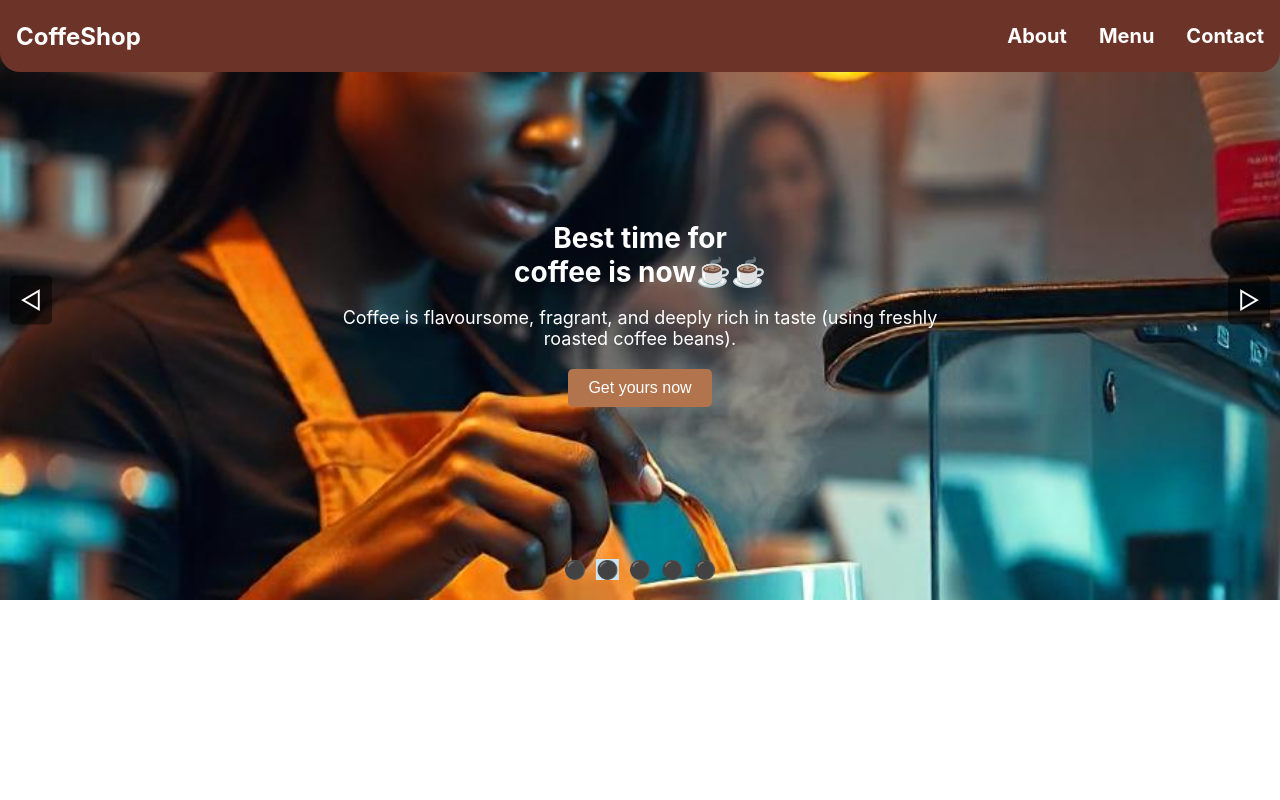
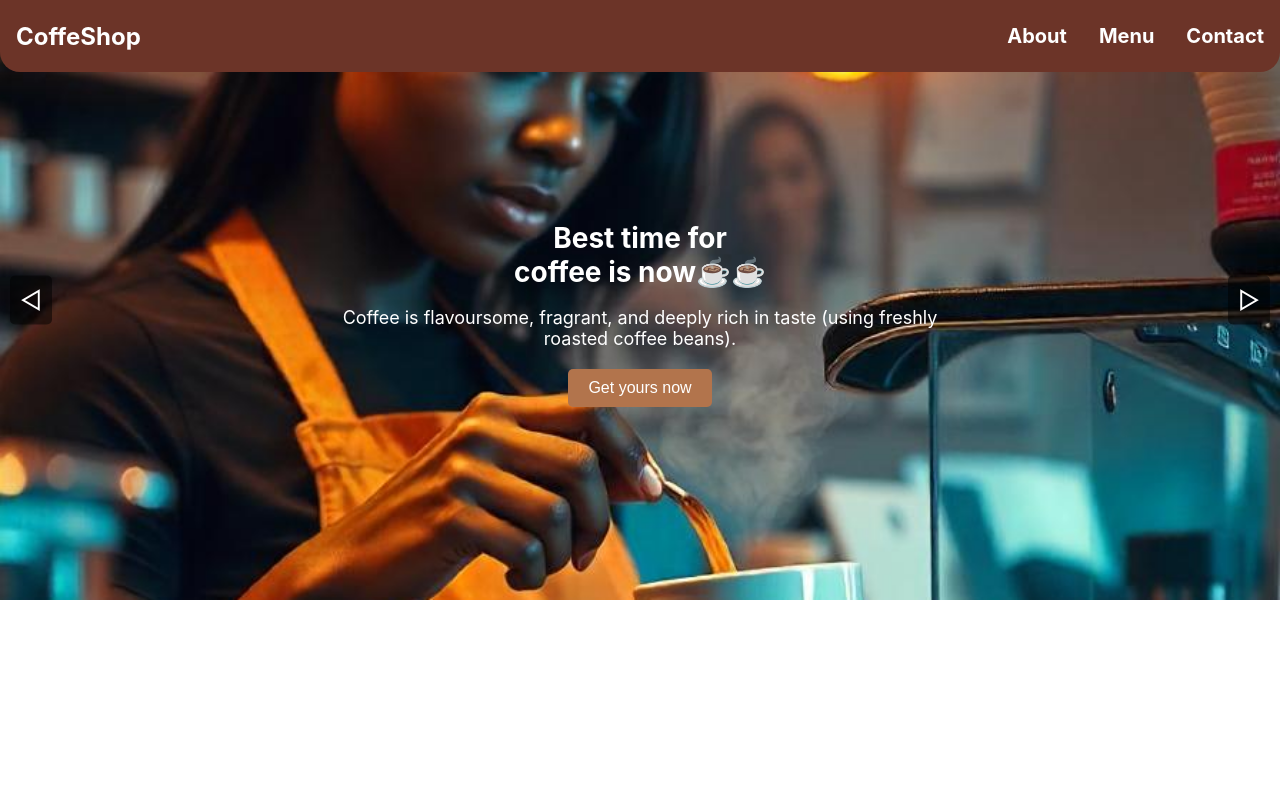
Before and after one commit to menna544/Project309, a React (Create React App) app in the folder frontend/: page / in a window 1280 px wide. Shown: the top 800 px of the page. Built offline with nearby package versions, Linux system fonts and the light colour scheme.

Commit message:
remove dots in bottom image slider

```diff
--- a/frontend/src/Pages/Components/ImageSlider.jsx
+++ b/frontend/src/Pages/Components/ImageSlider.jsx
@@ -31,9 +31,7 @@ const ImageSlider = () => {
     );
   };
 
-  const handleDotClick = (index) => {
-    setCurrentIndex(index);
-  };
+
 
   return (
     <>
@@ -74,19 +72,7 @@ const ImageSlider = () => {
         >
           &#9655;
         </div>
-        <div className="dot">
-          {Slides.map((slide, slideindex) => (
-            <div
-              key={slideindex}
-              className={`dotstyle ${currentIndex === slideindex ? 'active' : ''}`}
-              onClick={() => handleDotClick(slideindex)}
-              role="button"
-              aria-label={`Go to slide ${slideindex + 1}`}
-            >
-              ⚫
-            </div>
-          ))}
-        </div>
+
       </div>
     </>
   );
```
